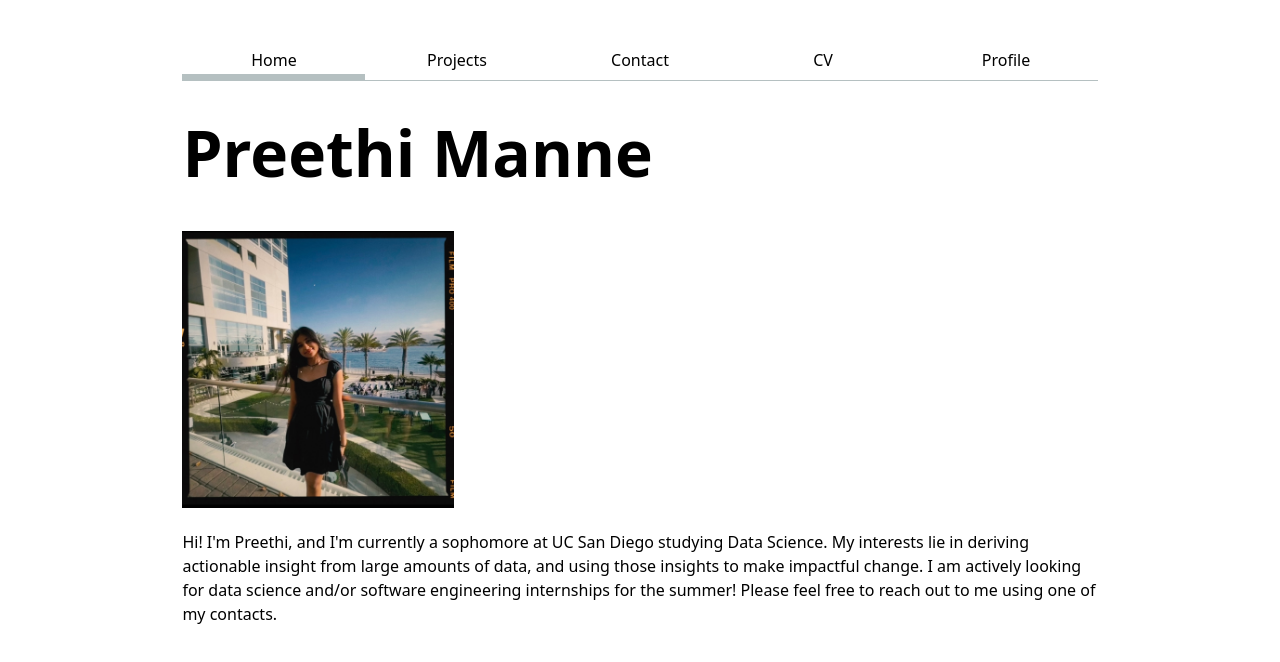
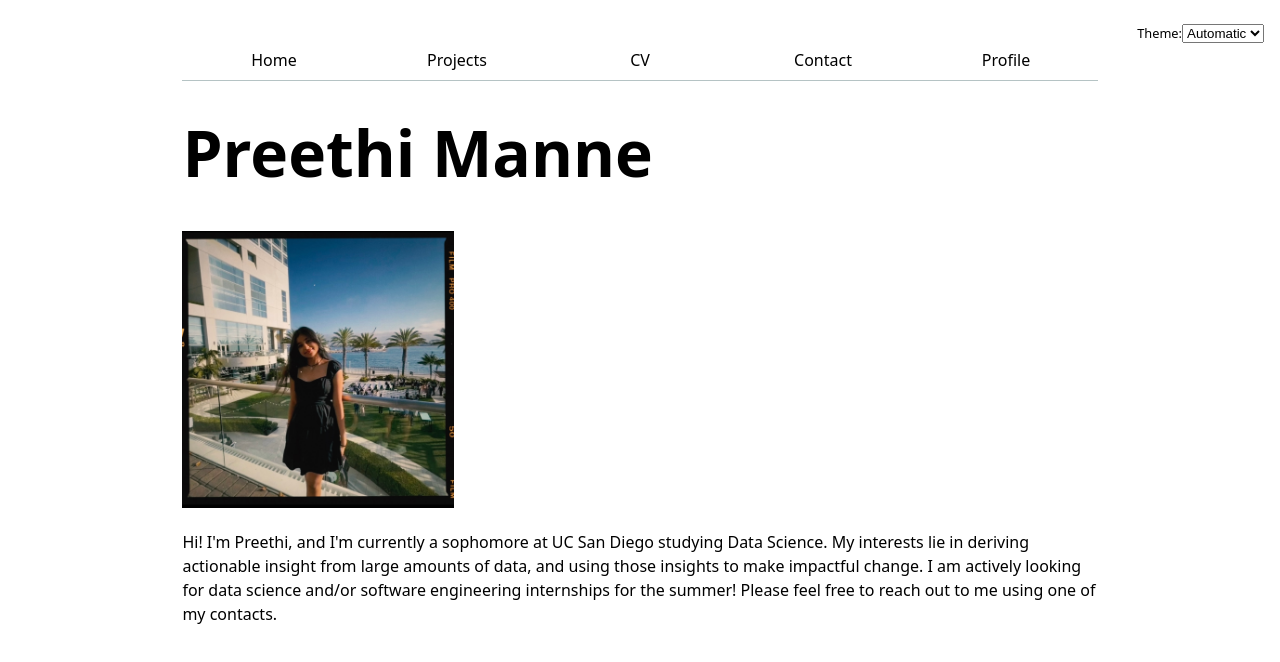
Before and after one commit to preethim111/portfolio, a plain HTML site: page index.html in a window 1280 px wide. Drawn offline with Linux system fonts and the light colour scheme.

Commit message:
dark mode added

```diff
--- /dev/null
+++ b/global.js
@@ -0,0 +1,88 @@
+console.log('IT’S ALIVE!');
+
+function $$(selector, context = document) {
+  return Array.from(context.querySelectorAll(selector));
+}
+
+// const navLinks = $$("nav a");
+
+// let currentLink = navLinks.find(
+//     (a) => a.host === location.host && a.pathname === location.pathname
+// );
+
+// currentLink?.classList.add('current');
+
+// console.log(navLinks);
+
+const BASE_PATH = (location.hostname === "localhost" || location.hostname === "127.0.0.1")
+  ? "/"                  // Local server
+  : "/website/";         // GitHub Pages repo name
+
+
+
+let pages = [
+    { url: '', title: 'Home' },
+    { url: 'projects/', title: 'Projects' },
+    { url: 'cv/', title: 'CV' },
+    { url: 'contact/', title: 'Contact' },
+    { url: 'https://github.com/preethim111', title: 'Profile' },
+]
+
+let nav = document.createElement('nav');
+document.body.prepend(nav);
+
+for (let p of pages) {
+    let url = p.url;
+    let title = p.title;
+
+    if (!url.startsWith('http')) {
+        url = BASE_PATH + url;
+      }
+
+    // next step: create link and add it to nav
+    let a = document.createElement('a');
+    a.href = url;
+    a.textContent = title;
+    nav.append(a);
+
+    a.classList.toggle(
+        'current',
+        a.host === location.host && a.pathname === location.pathname
+    );
+
+    a.toggleAttribute("target", a.host !== location.host)
+
+}
+
+document.addEventListener("DOMContentLoaded", () => {
+  document.body.insertAdjacentHTML(
+    "afterbegin",
+    `
+    <label class="color-scheme">
+      Theme:
+      <select id="theme-select">
+        <option value="light dark">Automatic</option>
+        <option value="light">Light</option>
+        <option value="dark">Dark</option>
+      </select>
+    </label>
+    `
+  );
+
+  const themeSelect = document.getElementById("theme-select");
+  const root = document.documentElement;
+
+  // if it exists, load stored theme preference
+  const stored = localStorage.getItem("color-scheme");
+  if (stored) {
+    root.style.colorScheme = stored;
+    themeSelect.value = stored;
+  }
+
+  // apply the selected theme on changed
+  themeSelect.addEventListener("change", () => {
+    const selected = themeSelect.value;
+    root.style.colorScheme = selected;
+    localStorage.setItem("color-scheme", selected);
+  });
+});
--- a/index.html
+++ b/index.html
@@ -5,15 +5,16 @@
     <meta name="viewport" content="width=device-width, initial-scale=1.0">
     <title>Home</title>
     <link rel="stylesheet" href="style.css">
+    <script type="module" src="global.js"></script>
 </head>
 <body>
-    <nav>
-        <a href="index.html" class="current">Home</a>
+    <!-- <nav>
+        <a href="index.html">Home</a>
         <a href="projects/index.html">Projects</a>
         <a href="contact/index.html">Contact</a>
         <a href="cv/index.html">CV</a>
         <a href="https://github.com/preethim111">Profile</a>
-    </nav>
+    </nav> -->
     <h1>Preethi Manne</h1>
     <img src="images/IMG_0860.jpg" alt="A picture of me" class="profile-pic">
     <p>
--- a/style.css
+++ b/style.css
@@ -8,7 +8,7 @@ html {
 
 body {
     /* Set line height to 1.5 times the font size
-         and use the OS’s UI font as the website font
+         and use the OS's UI font as the website font
        */
     font: 100%/1.5 system-ui;
     max-width: 100ch;
@@ -27,7 +27,10 @@ nav {
   margin-bottom: 1.5rem;
   border-bottom-width: 1px;
   border-bottom-style: solid;
-  border-bottom-color: oklch(80% 3% 200);
+  /* border-bottom-color: oklch(80% 3% 200); */
+  --border-color: oklch(50% 10% 200 / 40%);
+  border-bottom-color: var(--border-color);
+  /* background-color: color-mix(in oklch, var(--color-accent), canvas 85%); */
 }
 
 nav a {
@@ -45,7 +48,7 @@ nav a.current {
 
 nav a:hover {
   border-bottom: 0.4em solid var(--color-accent);
-  background-color: oklch(from var(--color-accent) 95% 5% h);
+  background-color: color-mix(in oklch, var(--color-accent), canvas 85%);
 }
 
 
@@ -127,3 +130,12 @@ section a {
   align-items: baseline;
   gap: 6px;
 }
+
+.color-scheme {
+  position: absolute;
+  top: 1rem;
+  right: 1rem;
+  font-size: 80%;
+  font-family: inherit;
+  display: flex;
+}
```
Also changed, not shown: contact/index.html (+3 -2 lines), cv/index.html (+3 -3 lines), projects/index.html (+3 -3 lines).
